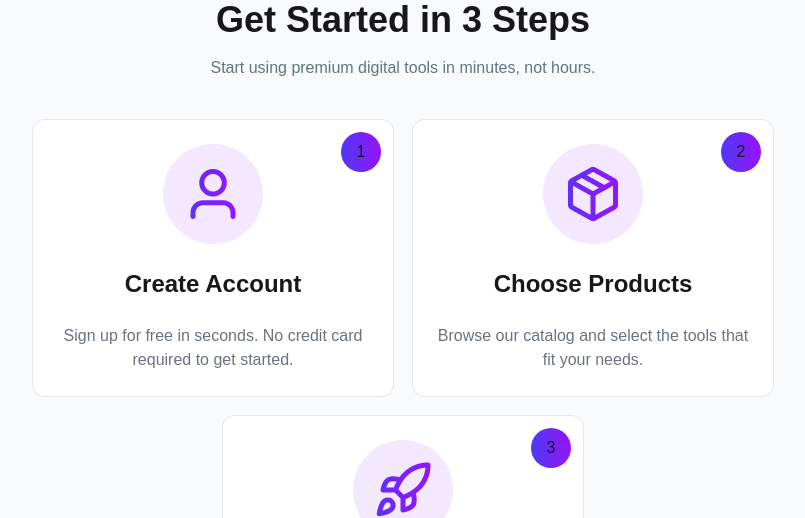
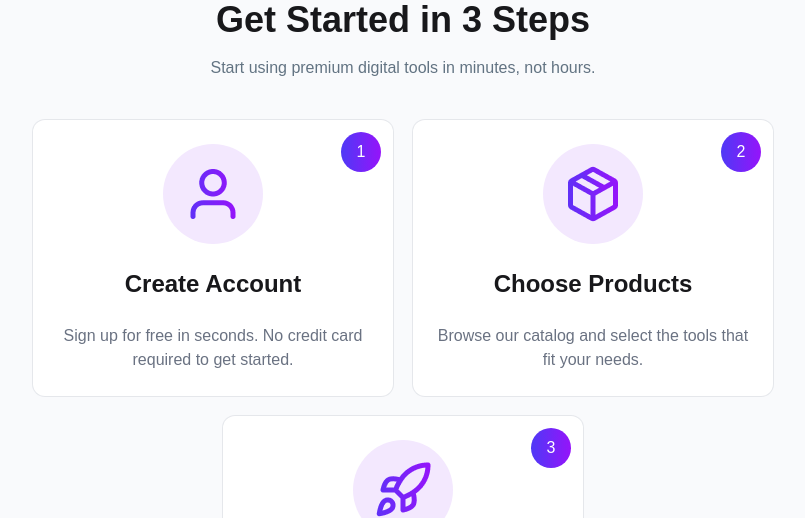
Before and after one commit to Kawsar37/digi-tools-platform, a React (Vite) app: page / in a window 1280 px wide. Shown: the part 2600-3118 px from the top of the page, without its empty margins (237-1042 px from the left). Built offline with nearby package versions, Linux system fonts and the light colour scheme.

Commit message:
added to card button fixed

```diff
--- a/src/components/digital-tools/DigitalTools.jsx
+++ b/src/components/digital-tools/DigitalTools.jsx
@@ -49,6 +49,7 @@ export default function DigitalTools({
           <Products
             productPromise={productPromise}
             setCartItems={setCartItems}
+            cartItems={cartItems}
           />
         </Suspense>
       ) : (
--- a/src/components/digital-tools/ProductCard.jsx
+++ b/src/components/digital-tools/ProductCard.jsx
@@ -2,7 +2,8 @@ import React from "react";
 import { IoMdCheckmark } from "react-icons/io";
 import { toast } from "react-toastify";
 
-export default function ProductCard({ product, setCartItems }) {
+export default function ProductCard({ product, setCartItems, cartItems }) {
+  const clicked = cartItems.find((item) => item.id == product.id);
   //  {
   // "id": 8,
   // "name": "Ultimate Career Bundle",
@@ -43,6 +44,11 @@ export default function ProductCard({ product, setCartItems }) {
         ))}
       </ul>
 
+      {clicked ? (
+        <button className="btn rounded-full text-white bg-[#30B868] w-full mt-auto">
+          <IoMdCheckmark color="white" size={18} /> Added to cart
+        </button>
+      ) : (
         <button
           className="btn rounded-full text-white p-bg w-full mt-auto"
           onClick={() => {
@@ -52,6 +58,7 @@ export default function ProductCard({ product, setCartItems }) {
         >
           Buy Now
         </button>
+      )}
     </div>
   );
 }
--- a/src/components/digital-tools/Products.jsx
+++ b/src/components/digital-tools/Products.jsx
@@ -1,7 +1,7 @@
 import React, { use } from "react";
 import ProductCard from "./ProductCard";
 
-export default function Products({ productPromise, setCartItems }) {
+export default function Products({ productPromise, setCartItems, cartItems }) {
   const products = use(productPromise);
 
   return (
@@ -11,6 +11,7 @@ export default function Products({ productPromise, setCartItems }) {
           key={product.id}
           product={product}
           setCartItems={setCartItems}
+          cartItems={cartItems}
         />
       ))}
     </div>
--- a/src/components/steps/StepCard.jsx
+++ b/src/components/steps/StepCard.jsx
@@ -5,7 +5,7 @@ export default function StepCard({ step }) {
   const { id, icon, type, text } = step;
   return (
     <div className="flex flex-col items-center max-w-90 bg-white ring-1 ring-gray-300/50 rounded-xl p-6 gap-6 relative">
-      <p className="h-10 w-10 flex items-center justify-center rounded-full p-bg self-baseline-last absolute top-3 right-3">
+      <p className="h-10 w-10 flex items-center justify-center rounded-full p-bg self-baseline-last absolute top-3 right-3 text-white">
         {id}
       </p>
       <div className="h-25 w-25 rounded-full bg-[#F3E8FE] flex items-center justify-center">
```
Lines whose indentation alone changed are shown as unchanged.
